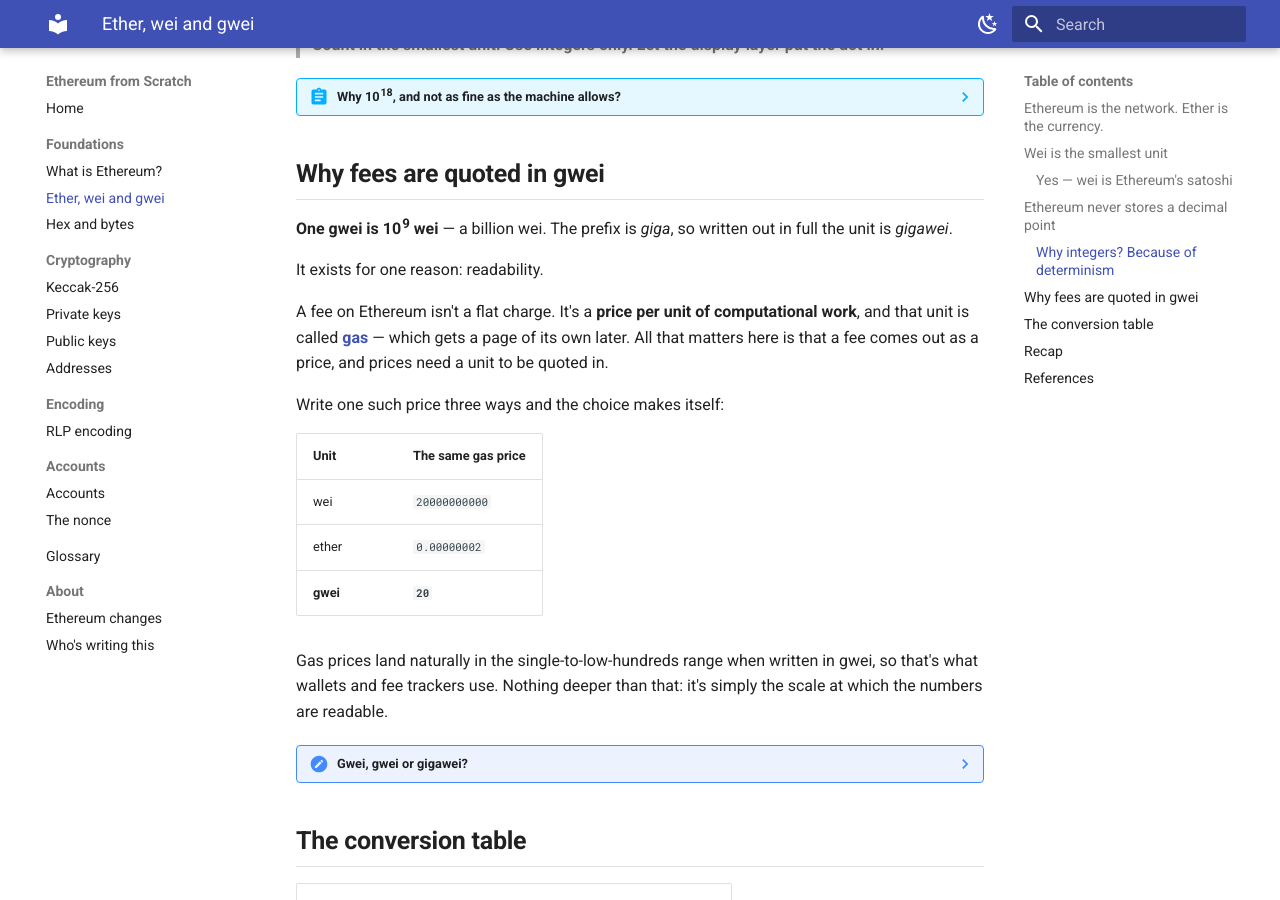
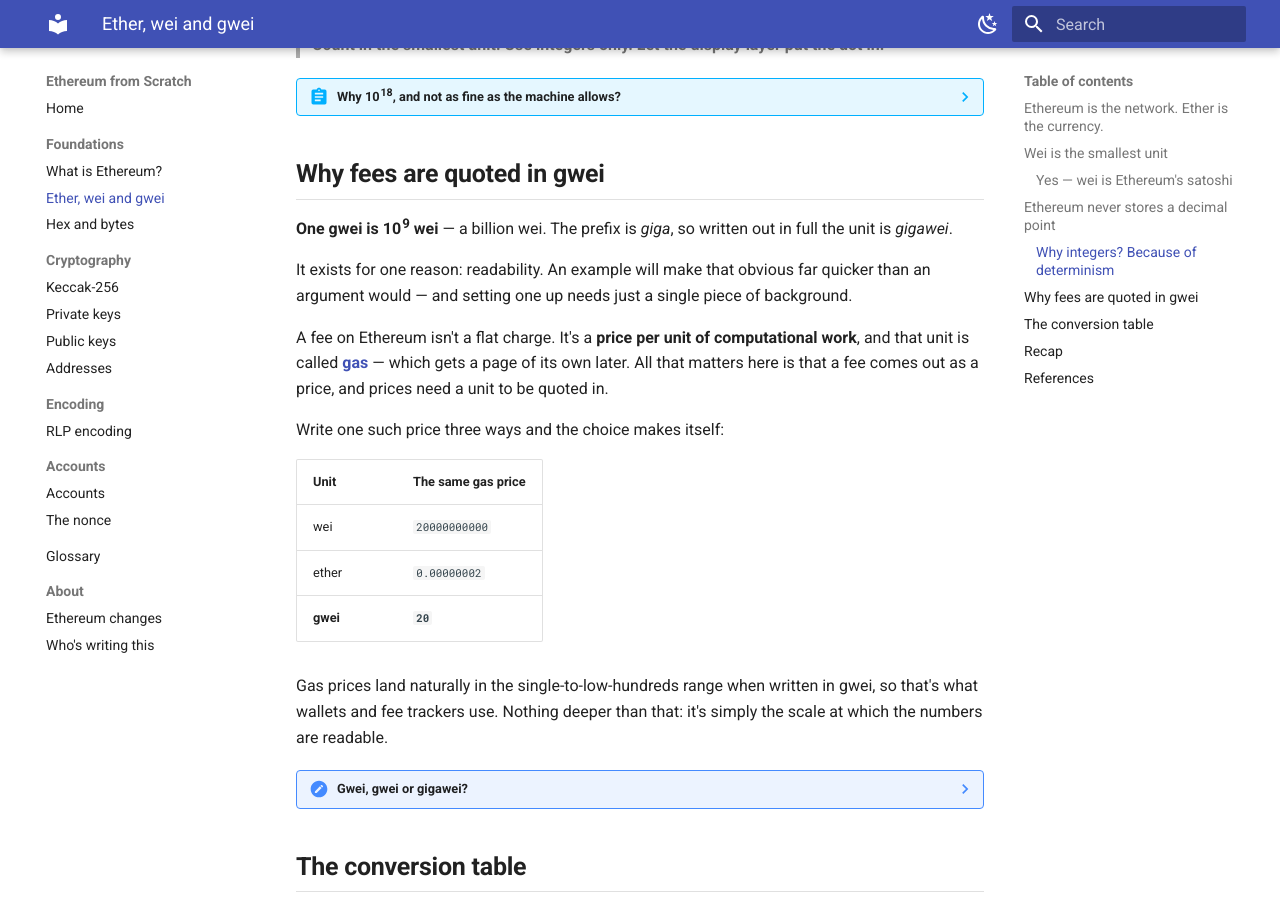
Before and after one commit to davide-stocco/ethereum-from-scratch, an MkDocs documentation site: the page built from docs/foundations/ether.md, in a window 1280 px wide and 900 px high, scrolled down 2408 px. Built offline with MkDocs 1.6.1 and Material for MkDocs 9.7.7, drawn with Linux system fonts in a browser that asks for light colours.

Commit message:
Signal the example before the background that sets it up
'It exists for one reason: readability' ran straight into a definition
of gas, so the reader met background with no idea why it was coming.
Now the example is promised first, which makes the intervening
sentence read as a step towards something rather than a detour.

```diff
--- a/docs/foundations/ether.md
+++ b/docs/foundations/ether.md
@@ -126,7 +126,7 @@ So the rule, and it's a consequence rather than a preference:
 
 **One gwei is 10<sup>9</sup> wei** — a billion wei. The prefix is *giga*, so written out in full the unit is *gigawei*.
 
-It exists for one reason: readability.
+It exists for one reason: readability. An example will make that obvious far quicker than an argument would — and setting one up needs just a single piece of background.
 
 A fee on Ethereum isn't a flat charge. It's a **price per unit of computational work**, and that unit is called **[gas](../glossary.md#gas "The unit computational work is measured in")** — which gets a page of its own later. All that matters here is that a fee comes out as a price, and prices need a unit to be quoted in.
 
```
